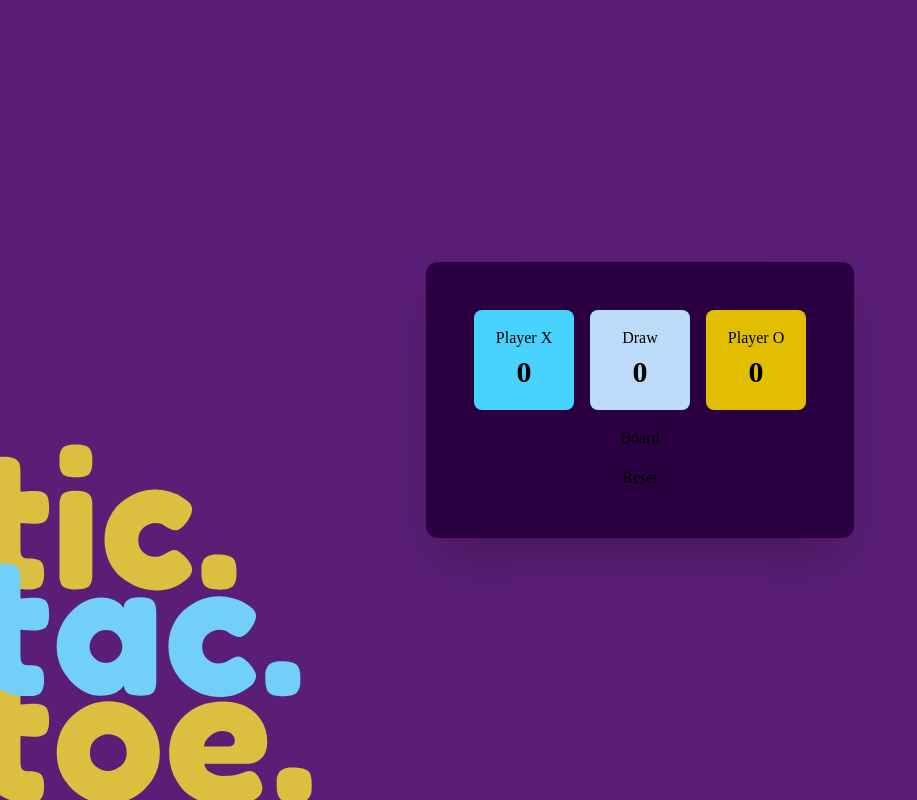
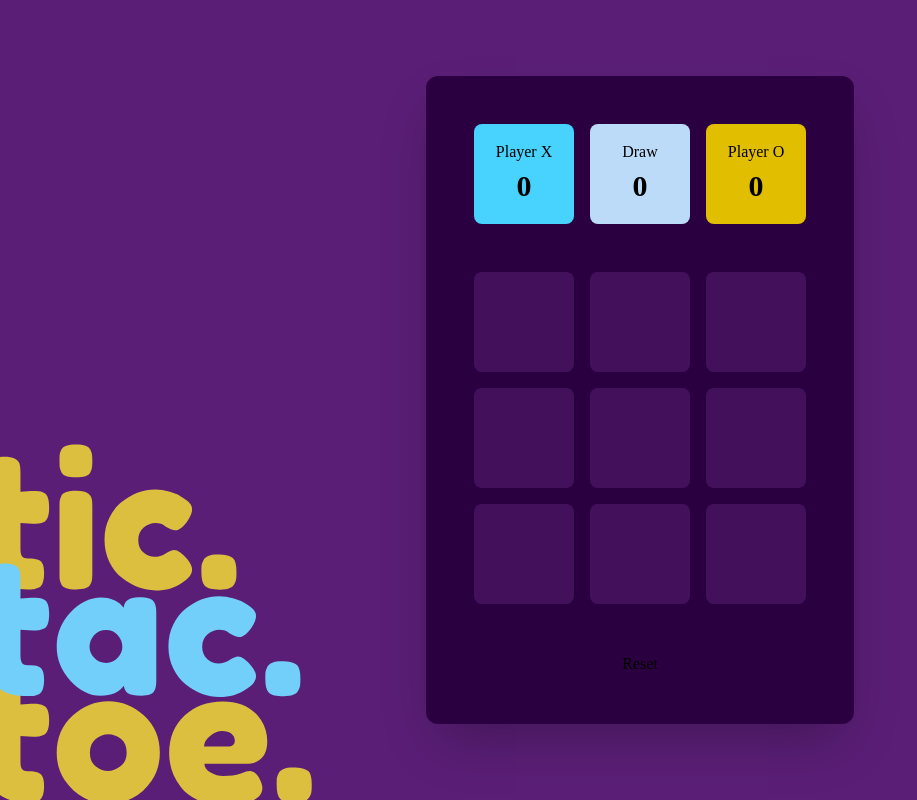
Before and after one commit to Andrei-Cervantes/tictactoe_react, a React (Vite) app: page / in a window 1280 px wide. Shown: the whole page, without its empty margins (0-917 px from the left). Built offline with nearby package versions, Linux system fonts and the light colour scheme.

Commit message:
wip: add board, to fix board logic

```diff
--- a/src/StatusContext.ts
+++ b/src/StatusContext.ts
@@ -7,6 +7,10 @@ interface StatusContextType {
     Draw: number;
   };
   updateScore: (player: "X" | "O" | "Draw", score: number) => void;
+  currentPlayer: "X" | "O";
+  setCurrentPlayer: (player: "X" | "O") => void;
+  board: string[];
+  setBoard: (board: string[]) => void;
 }
 
 const StatusContext = createContext<StatusContextType | undefined>(undefined);
--- a/src/components/Board.tsx
+++ b/src/components/Board.tsx
@@ -1,5 +1,34 @@
-const Board = () => {
-  return <div>Board</div>;
+import { useStatus } from "../StatusContext";
+
+interface BoardProps {
+  board: string[];
+  setBoard: (board: string[]) => void;
+}
+
+const Board = ({ board, setBoard }: BoardProps) => {
+  const { currentPlayer, setCurrentPlayer } = useStatus();
+  const handleCellClick = (index: number) => {
+    const newBoard = [...board];
+    newBoard[index] = currentPlayer;
+    if (newBoard[index] === "") {
+      setBoard(newBoard);
+      setCurrentPlayer(currentPlayer === "X" ? "O" : "X");
+    }
+  };
+
+  return (
+    <div className="grid grid-cols-3 gap-4">
+      {board.map((cell, index) => (
+        <div
+          key={index}
+          className="w-25 h-25 bg-cells rounded-lg"
+          onClick={() => handleCellClick(index)}
+        >
+          {cell}
+        </div>
+      ))}
+    </div>
+  );
 };
 
 export default Board;
--- a/src/components/Game.tsx
+++ b/src/components/Game.tsx
@@ -1,12 +1,15 @@
 import Board from "./Board";
 import ResetButton from "./ResetButton";
 import Status from "./Status";
+import { useStatus } from "../StatusContext";
 
 const Game = () => {
+  const { board, setBoard } = useStatus();
+
   return (
-    <div className="space-y-4 p-12 bg-board-bg rounded-xl shadow-2xl w-fit text-center">
+    <div className="space-y-12 p-12 bg-board-bg rounded-xl shadow-2xl w-fit text-center z-10">
       <Status />
-      <Board />
+      <Board board={board} setBoard={setBoard} />
       <ResetButton />
     </div>
   );
--- a/src/components/Provider/StatusProvider.tsx
+++ b/src/components/Provider/StatusProvider.tsx
@@ -19,8 +19,20 @@ export const StatusProvider: React.FC<StatusProviderProps> = ({ children }) => {
     }));
   };
 
+  const [currentPlayer, setCurrentPlayer] = useState<"X" | "O">("X");
+  const [board, setBoard] = useState<string[]>(Array(9).fill(""));
+
   return (
-    <StatusContext.Provider value={{ scores, updateScore }}>
+    <StatusContext.Provider
+      value={{
+        scores,
+        updateScore,
+        currentPlayer,
+        setCurrentPlayer,
+        board,
+        setBoard,
+      }}
+    >
       {children}
     </StatusContext.Provider>
   );
```
